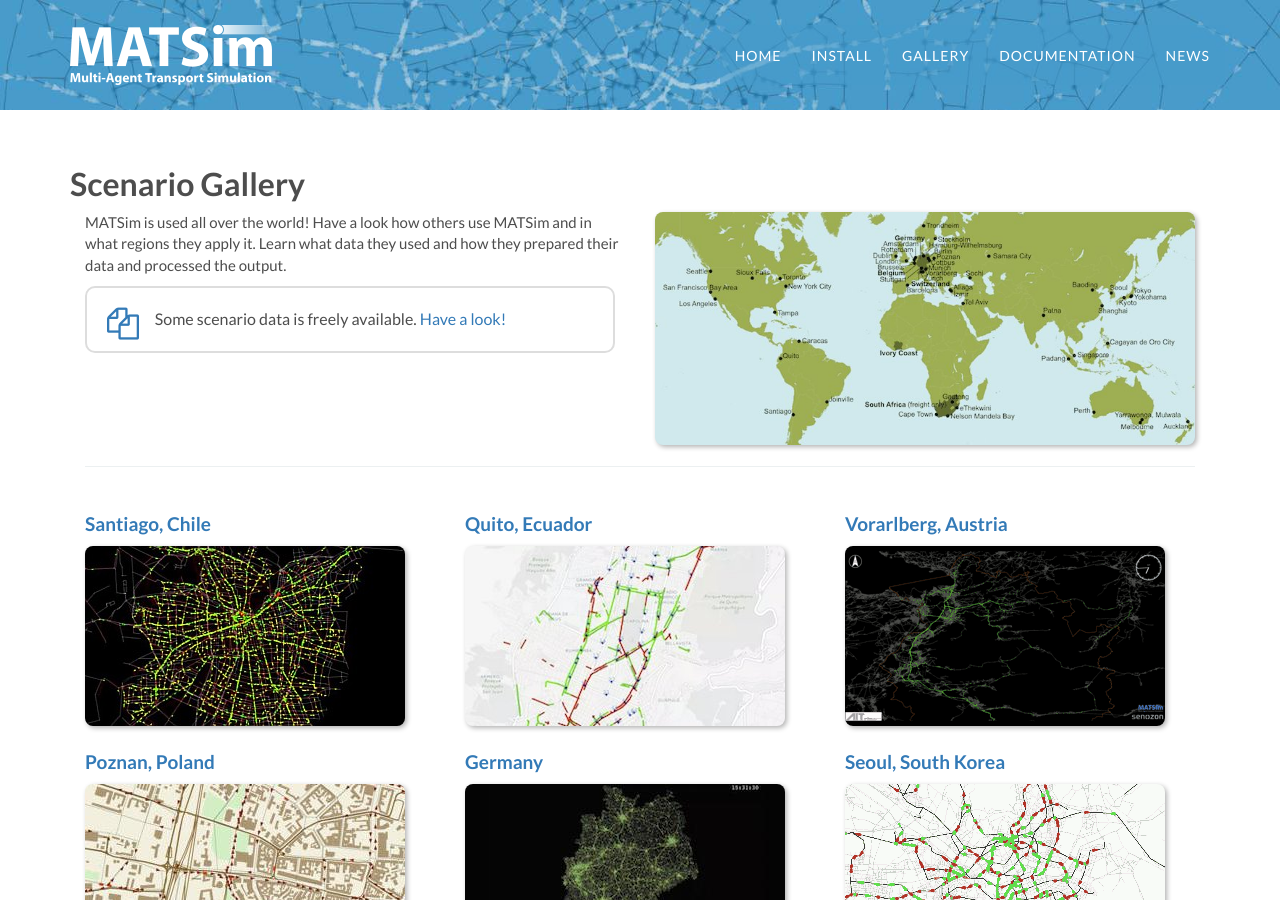
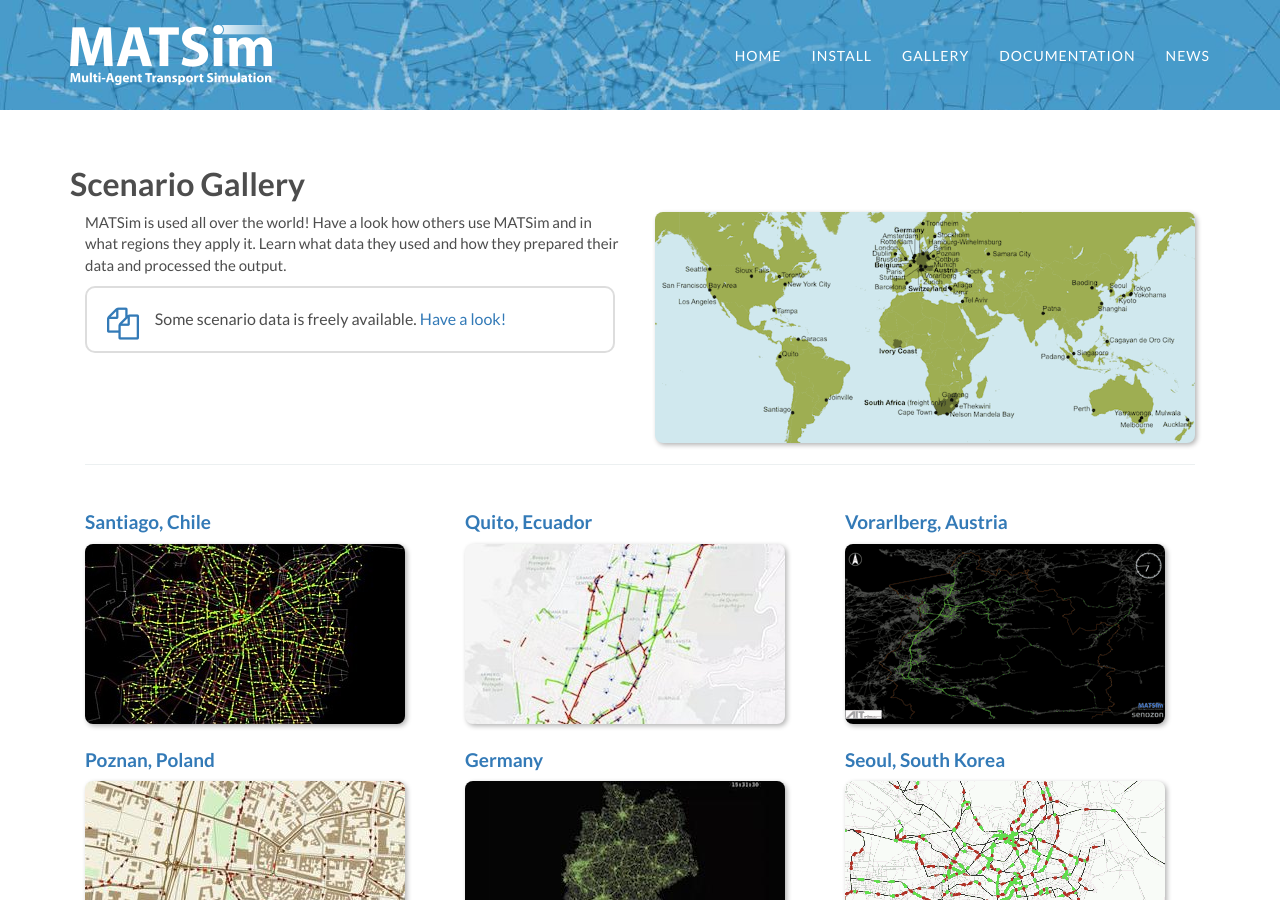
Before and after one commit to matsim-org/jekyll-website, a Jekyll site: the page built from gallery/index.html, in a window 1280 px wide and 900 px high. Built offline with Jekyll 4.4.1, drawn with Linux system fonts in a browser that asks for light colours; some web fonts are replaced.

Commit message:
Update scenario world map and include link to larger view

```diff
--- a/gallery/index.html
+++ b/gallery/index.html
@@ -15,7 +15,7 @@
 </div>
 
 <div class="col-md-6">
-  <img width="100%" class="dataset-thumbnail" src="/images/matsim-locations.jpg" />
+  <a href="/images/matsim-locations-full.png" title="See the world map in large!"><img width="100%" class="dataset-thumbnail" src="/images/matsim-locations.png" /></a>
 </div>
 
 <div class="col-md-12">
```
Also changed, not shown: images/matsim-locations-full.png (added), images/matsim-locations.jpg (deleted), images/matsim-locations.png (added).
